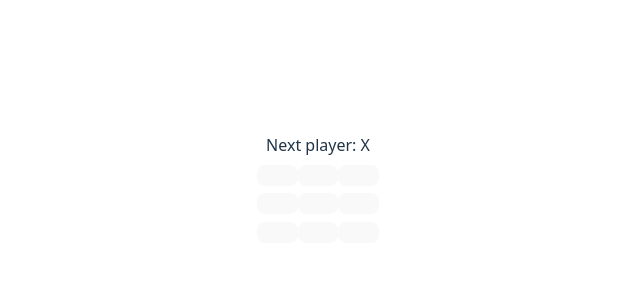
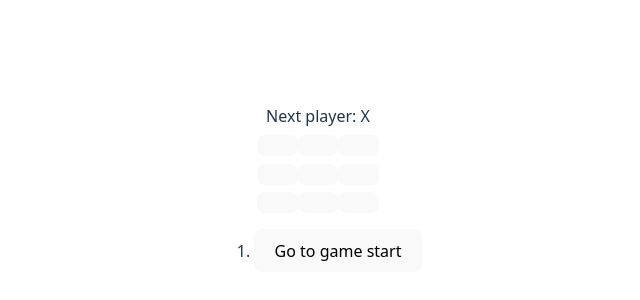
Before and after one commit to kingpark-eng/react-study, a React (Vite) app in the folder create-next-app/example/: page / in a window 1280 px wide. Shown: the part 204-504 px from the top of the page, without its empty margins (322-962 px from the left). Built offline with nearby package versions, Linux system fonts and the light colour scheme.

Commit message:
update App.jsx

```diff
--- a/create-next-app/example/package.json
+++ b/create-next-app/example/package.json
@@ -22,7 +22,7 @@
     "eslint-plugin-react-hooks": "^5.2.0",
     "eslint-plugin-react-refresh": "^0.4.22",
     "globals": "^16.4.0",
-    "vite": "npm:rolldown-vite@7.1.14"
+    "vite": "npm:rolldown-vite@^7.1.14"
   },
   "overrides": {
     "vite": "npm:rolldown-vite@7.1.14"
--- a/create-next-app/example/src/App.jsx
+++ b/create-next-app/example/src/App.jsx
@@ -5,9 +5,9 @@
 import Square from './components/Square'
 import calculateWinner from './components/CalculateWinner'
 
-function App(){
-  const [xIsNext, setXIsNext] = useState(true);
-  const [squares, setSquares] = useState(Array(9).fill(null));
+function Board({xIsNext, squares, onPlay}){
+  // const [xIsNext, setXIsNext] = useState(true);
+  // const [squares, setSquares] = useState(Array(9).fill(null));
 
   //이벤트 처리함수는 handle명칭사용
   const handleClick=(i)=>{
@@ -20,8 +20,9 @@
     }else{
       nextSquares[i]='O';
     }
-    setSquares(nextSquares);
-    setXIsNext(!xIsNext);
+    // setSquares(nextSquares);
+    // setXIsNext(!xIsNext);
+    onPlay(nextSquares);
   }
 
   const winner = calculateWinner(squares);
@@ -57,14 +58,40 @@
 export default function Game(){
   const [xIsNext, setXIsNext] = useState(true);
   const [history, setHistory] = useState([Array(9).fill(null)]);
+  const currentSquares = history[history.length - 1];
+
+  const handlePlay=(nextSquares)=>{
+    setHistory([...history, nextSquares]);
+    setXIsNext(!xIsNext);
+  }
+
+  const jumpTo=(nextMove)=>{
+
+  }
+
+  const moves = history.map((squares,move)=>{
+    let description;
+    if(move>0){
+      description = 'Go to move #' + move;
+    }else{
+      description = 'Go to game start';
+    }
+
+    return(
+      <li>
+        <button onClick={()=>jumpTo(move)}>{description}</button>
+      </li>
+    )
+
+  })
 
   return (
     <div className="game">
       <div className="game-board">
-        <App />
+        <Board xIsNext={xIsNext} squares={currentSquares} onPlay={handlePlay} />
       </div>
       <div className="game-info">
-        <ol>{/*TODO*/}</ol>
+        <ol>{moves}</ol>
       </div>
     </div>
   );
```
Also changed, not shown: 1 other file (tests, documents, lock files or other folders).
